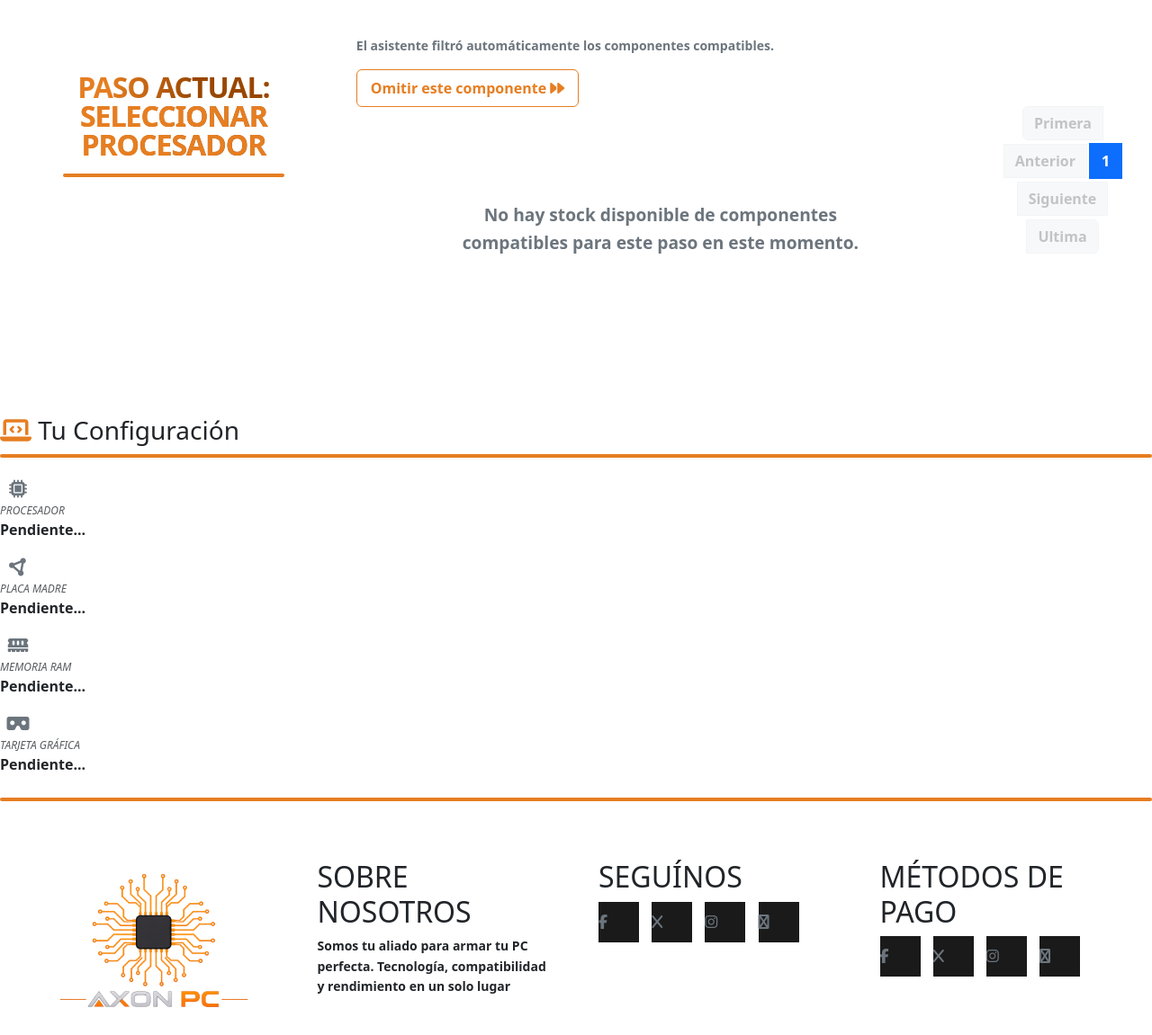
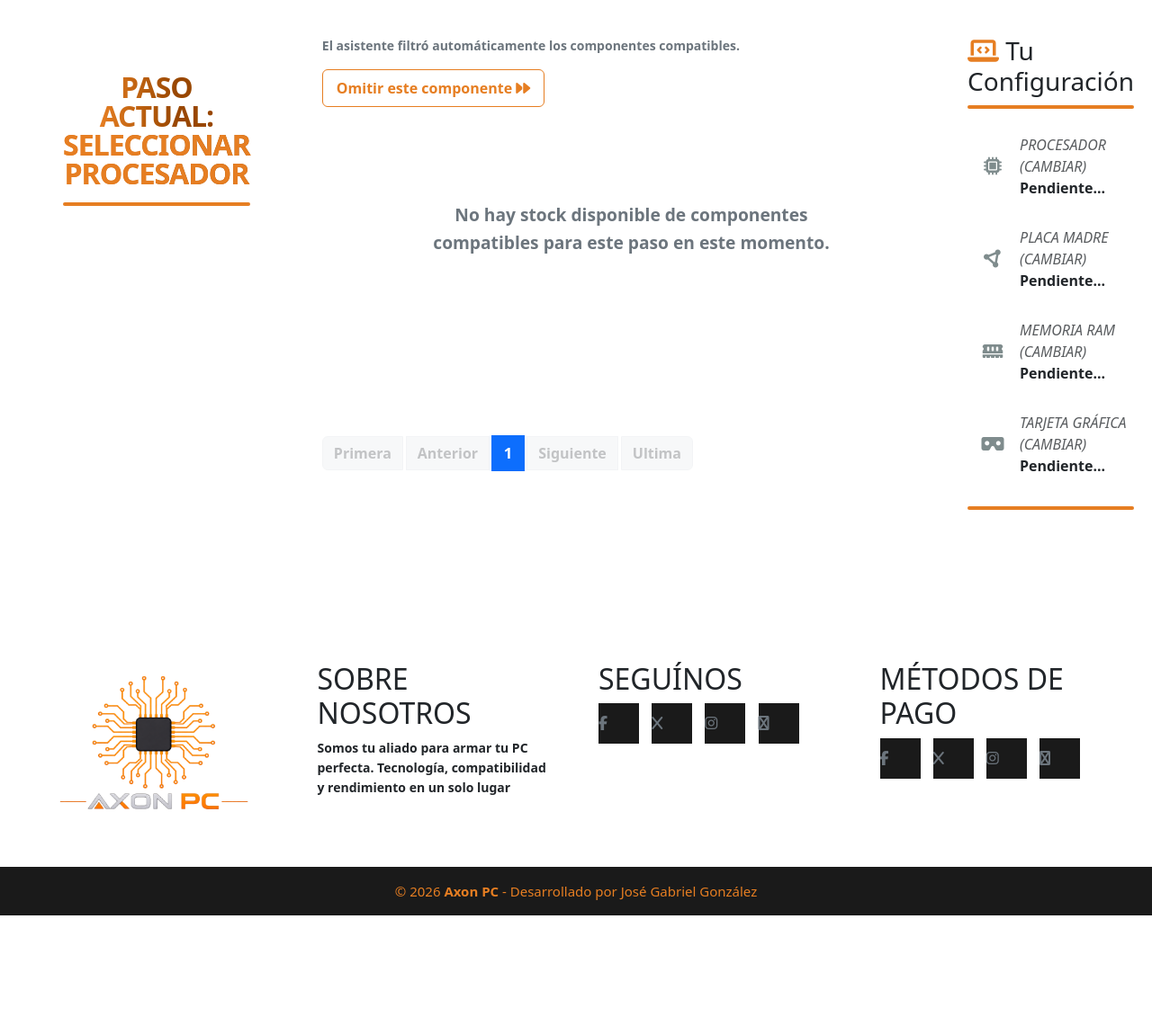
Before and after one commit to GabrielGonzalezBotto/e-commerce_pc-builder_django-MySQL, a Django app: page /configurar/ in a window 1280 px wide. Shown: the part 80-1231 px from the top of the page at 90% size. After the commit the page ends 1098 px from the top, so only its background shows below. Run offline with Django 5.2, Linux system fonts and the light colour scheme; tables that the repository leaves empty hold one stand-in row (values such as "Sample post"); some libraries are stand-ins or nearby versions.

Commit message:
style: lista de componentes elegidos y botones

```diff
--- a/AXON_PC/armado/templates/armado/asistente.html
+++ b/AXON_PC/armado/templates/armado/asistente.html
@@ -18,7 +18,7 @@
     </div>
 
     {% if armado_completo %}
-        <div style="text-align: center; padding: 50px 20px; background: rgba(46, 196, 182, 0.1); border: 1px solid var(--color-exito); border-radius: 12px;">
+        <div style="text-align: center; padding: 20px 20px; background: rgba(46, 196, 182, 0.1); border: 1px solid var(--color-exito); border-radius: 12px;">
             <i class="fa-solid fa-circle-check" style="font-size: 50px; color: var(--color-exito); margin-bottom: 15px;"></i>
             <h2>¡Ya revisaste todos los componentes!</h2>
             <p style="color: var(--color-text-2); max-width: 500px; margin: 10px auto 25px auto;">
@@ -88,9 +88,8 @@
                 {% endfor %}
             </div>
     {% endif %}
-</div>
 
-        <!-- PAGINACIÓN CORREGIDA CON ENLACES DE RECUERDO COMPLETOS -->
+    <!-- PAGINACIÓN CORREGIDA CON ENLACES DE RECUERDO COMPLETOS -->
     <nav aria-label="Paginación" class="pagination" style="margin-top: 30px; margin-bottom: 50px;">
         <ul class="pagination justify-content-center">
             {% if productos.has_previous %}
@@ -130,8 +129,7 @@
     </nav>
 </div>
 
-
-    <!--COLUMNA DERECHA: RESUMEN DEL PRESUPUESTO-->
+ <!--COLUMNA DERECHA: RESUMEN DEL PRESUPUESTO-->
     <aside class="asistente-sidebar bg-body bg-text">
         <h3>
             <i class="fa-solid fa-laptop-code" style="color: var(--color-acento);"></i> Tu Configuración
@@ -142,67 +140,83 @@
         <div class="resumen-lista">
 
             <!--PROCESADOR-->
-            <div class="resumen-item">
-                <div style="width: 40px; text-align: center; color: {% if cpu_elegido %}var(--color-acento){% else %}var(--color-text-2){% endif %}; font-size: 20px;">
+            <a href="?paso=procesador" style="text-decoration: none; color: inherit; display: flex; gap: 10px; align-items: center; font-size: 1rem; padding: 8px; border-radius: 6px; transition: background 0.2s;">
+                <div style="width: 40px; text-align: center; font-size: 20px; {% if cpu_elegido %}color: var(--color-acento);{% else %}color: #7f8c8d;{% endif %}">
                     <i class="fa-solid fa-microchip"></i>
                 </div>
                 <div style="flex: 1;">
-                    <small class="text-muted" style="display: block; font-size: 0.75rem; text-transform: uppercase;">Procesador</small>
-                    <strong>{{ cpu_elegido.nombre|default:"Pendiente..."}}</strong>
+                    <small class="text-muted" style="display: block; font-size: 1rem; text-transform: uppercase;">Procesador (Cambiar)</small>
+                    <strong>
+                        {% if cpu_elegido %}{{ cpu_elegido.nombre }}
+                        {% elif armado.procesador == 'omitido' %}<span style="color: var(--color-error); font-style: italic;">Omitido</span>
+                        {% else %}Pendiente...{% endif %}
+                    </strong>
                 </div>
-            </div>
+            </a>
 
             <!--PLACA MADRE-->
-            <div class="resumen-item">
-                <div style="width: 40px; text-align: center; color: {% if mother_elegida %}var(--color-acento){% else %}var(--color-text-2){% endif %}; font-size: 20px;">
+            <a href="?paso=placa_madre" style="text-decoration: none; color: inherit; display: flex; gap: 10px; align-items: center; font-size: 1rem; padding: 8px; border-radius: 6px; transition: background 0.2s;">
+                <div style="width: 40px; text-align: center; font-size: 20px; {% if mother_elegida %}color: var(--color-acento);{% else %}color: #7f8c8d;{% endif %}">
                     <i class="fa-solid fa-circle-nodes"></i>
                 </div>
                 <div style="flex: 1;">
-                    <small class="text-muted" style="display: block; font-size: 0.75rem; text-transform: uppercase;">Placa Madre</small>
-                    <strong>{{ mother_elegida.nombre|default:"Pendiente..."}}</strong>
+                    <small class="text-muted" style="display: block; font-size: 1rem; text-transform: uppercase;">Placa Madre (Cambiar)</small>
+                    <strong>
+                        {% if mother_elegida %}{{ mother_elegida.nombre }}
+                        {% elif armado.placa_madre == 'omitido' %}<span style="color: var(--color-error); font-style: italic;">Omitido</span>
+                        {% else %}Pendiente...{% endif %}
+                    </strong>
                 </div>
-            </div>
+            </a>
 
             <!--MEMORIA RAM-->
-            <div class="resumen-item">
-                <div style="width: 40px; text-align: center; color: {% if ram_elegida %}var(--color-acento){% else %}var(--color-text-2){% endif %}; font-size: 20px;">
+            <a href="?paso=memoria_ram" style="text-decoration: none; color: inherit; display: flex; gap: 10px; align-items: center; font-size: 1rem; padding: 8px; border-radius: 6px; transition: background 0.2s;">
+                <div style="width: 40px; text-align: center; font-size: 20px; {% if ram_elegida %}color: var(--color-acento);{% else %}color: #7f8c8d;{% endif %}">
                     <i class="fa-solid fa-memory"></i>
                 </div>
                 <div style="flex: 1;">
-                    <small class="text-muted" style="display: block; font-size: 0.75rem; text-transform: uppercase;">Memoria RAM</small>
-                    <strong>{{ ram_elegida.nombre|default:"Pendiente..."}}</strong>
+                    <small class="text-muted" style="display: block; font-size: 1rem; text-transform: uppercase;">Memoria RAM (Cambiar)</small>
+                    <strong>
+                        {% if ram_elegida %}{{ ram_elegida.nombre }}
+                        {% elif armado.memoria_ram == 'omitido' %}<span style="color: var(--color-error); font-style: italic;">Omitido</span>
+                        {% else %}Pendiente...{% endif %}
+                    </strong>
                 </div>
-            </div>
+            </a>
 
             <!--TARJETA GRAFICA-->
-            <div class="resumen-item">
-                <div style="width: 40px; text-align: center; color: {% if gpu_elegido %}var(--color-acento){% else %}var(--color-text-2){% endif %}; font-size: 20px;">
+            <a href="?paso=tarjeta_grafica" style="text-decoration: none; color: inherit; display: flex; gap: 10px; align-items: center; font-size: 1rem; padding: 8px; border-radius: 6px; transition: background 0.2s;">
+                <div style="width: 40px; text-align: center; font-size: 20px; {% if gpu_elegida %}color: var(--color-acento);{% else %}color: #7f8c8d;{% endif %}">
                     <i class="fa-solid fa-vr-cardboard"></i>
                 </div>
                 <div style="flex: 1;">
-                    <small class="text-muted" style="display: block; font-size: 0.75rem; text-transform: uppercase;">Tarjeta Gráfica</small>
-                    <strong>{{ gpu_elegido.nombre|default:"Pendiente..."}}</strong>
+                    <small class="text-muted" style="display: block; font-size: 1rem; text-transform: uppercase;">Tarjeta Gráfica (Cambiar)</small>
+                    <strong>
+                        {% if gpu_elegida %}{{ gpu_elegida.nombre }}
+                        {% elif armado.tarjeta_grafica == 'omitido' %}<span style="color: var(--color-error); font-style: italic;">Omitido</span>
+                        {% else %}Pendiente...{% endif %}
+                    </strong>
                 </div>
-            </div>
-
+            </a>
         </div>
 
         <div class="title-line" style="margin: 25px 0 15px 0;"></div>
 
         <!--BOTONES-->
-        <div class="asistente-actions">
-            {% if cpu_elegido or mother_elegida or ram_elegida or gpu_elegida %}
-                <a href="{% url 'reiniciar_armado' %}" >
+        <div class="asistente-actions" style="display: flex; flex-direction: column; gap: 10px; margin-top: 20px;">
+            {% if tiene_progreso %}
+                <a href="{% url 'reiniciar_armado' %}" style="display: block; width: 100%; text-align: center; padding: 12px; background-color: #e74c3c; color: white; text-decoration: none; border-radius: 6px; font-weight: bold; font-size: 0.9rem;">
                     <i class="fa-solid fa-trash-can"></i> Reiniciar PC desde cero
                 </a>
             {% endif %}
 
-            {% if gpu_elegida %}
-                <a href="#" class="asistente-actions-cart" style="display: block; width: 100%; text-align: center; padding: 12px; background-color: #2ec4b6; color: white; text-decoration: none; border-radius: 6px; font-weight: bold; font-size: 0.9rem;">
+            {% if tiene_productos_reales %}
+                <a href="#" class="asistente-actions-cart" style="display: block; width: 100%; text-align: center; padding: 12px; background-color: var(--color-acento); color: white; text-decoration: none; border-radius: 6px; font-weight: bold; font-size: 0.9rem;">
                     <i class="fa-solid fa-cart-plus"></i> Comprar configuración
                 </a>
             {% endif %}
         </div>
     </aside>
+
 </div>
 {% endblock %}
--- a/AXON_PC/static/css/style.css
+++ b/AXON_PC/static/css/style.css
@@ -1615,13 +1615,7 @@ form button:hover {
     font-size: 1rem;
 }
 
-.armado-completo {
-    text-align: center;
-    padding: 50px 20px;
-    background-color: rgba(46, 196, 182, 0.1);
-    border: 1px solid var(--color-exito);
-    border-radius: 12px;
-}
+
 /*======= FOOTER ======*/
 
 .footer {
```
